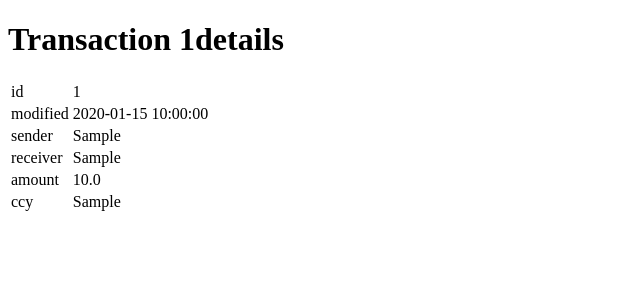
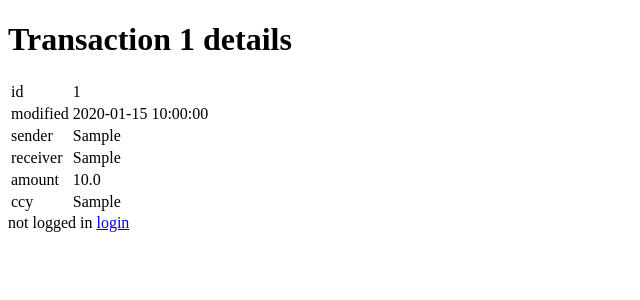
Before and after one commit to felonx/flasking, a Flask app: template project/templates/details.html in a window 1280 px wide. Shown: the top 300 px of the page, without its empty margins (0-640 px from the left). Run offline with Flask 2, Linux system fonts and the light colour scheme; the template is opened without the code that fills it: values that come from a table or form of the project are taken from there, others are empty; tables that the repository leaves empty hold one stand-in row (values such as "Sample post").

Commit message:
basic login and logout

```diff
--- a/project/app.py
+++ b/project/app.py
@@ -1,8 +1,11 @@
 from flask import Flask, session, redirect, render_template, request
 from flask_sqlalchemy import SQLAlchemy
 
+from functools import wraps
+
 app = Flask(__name__)
 app.config['SQLALCHEMY_DATABASE_URI'] = r'sqlite:///test.db'
+app.secret_key = 'sdfh2309rsac'   # needed to use session
 db = SQLAlchemy(app)
 
 
@@ -19,32 +22,51 @@ class Transaction(db.Model):
         return f'Transaction {self.id}: {self.ccy} {self.amount} from {self.sender}'
 
 
-@app.route('/')
-def index():
-    return 'i\'m flasking!'
+def login_required(view):
+    @wraps(view)
+    def wrapper(*args, **kwargs):
+        if 'user' in session:
+            return view(*args, **kwargs)
+        else:
+            return redirect('/login')
+    return wrapper
 
 
-@app.route('/login')
-def login():
-    return
+@app.route('/')
+@login_required
+def index():
+    return redirect('/transactions')
 
 
-@app.route('/logout', methods=['GET', 'POST'])
-def logout():
-    return
+@app.route('/login', methods=['GET', 'POST'])
+def login():
+    if request.method == 'POST':
+        user = request.form['login']
+        session['user'] = user
+        return redirect('/')
+    return render_template('login.html')
 
 
 @app.route('/transactions')
+@login_required
 def transactions_page():
     transactions = Transaction.query.all()
     return render_template("transactions.html", transactions=transactions)
 
 
 @app.route('/transactions/<int:id>')
+@login_required
 def details_page(id):
     transaction = Transaction.query.get_or_404(id)
     return render_template("details.html", transaction=transaction)
 
 
+@app.route('/logout')
+@login_required
+def logout_page():
+    session.pop('user', None)
+    return redirect('/')
+
+
 if __name__ == '__main__':
     app.run(debug=True)
--- a/project/templates/base.html
+++ b/project/templates/base.html
@@ -8,4 +8,13 @@
 <body>
     {% block body %}{% endblock %}
 </body>
+<footer>
+    {% if session['user'] %}
+        logged in as {{ session['user'] }}
+        <a href="/logout">logout</a>
+    {% else %}
+        not logged in
+    <a href="/login">login</a>
+    {% endif %}
+</footer>
 </html>
--- a/project/templates/details.html
+++ b/project/templates/details.html
@@ -8,7 +8,7 @@ Transaction Details
 
 {% block body %}
 <div class="content">
-    <h1>Transaction {{ transaction.id }}details</h1>
+    <h1>Transaction {{ transaction.id }} details</h1>
     <table>
 
         <tr>
```
Also changed, not shown: project/templates/login.html (added, +15 -0 lines).
